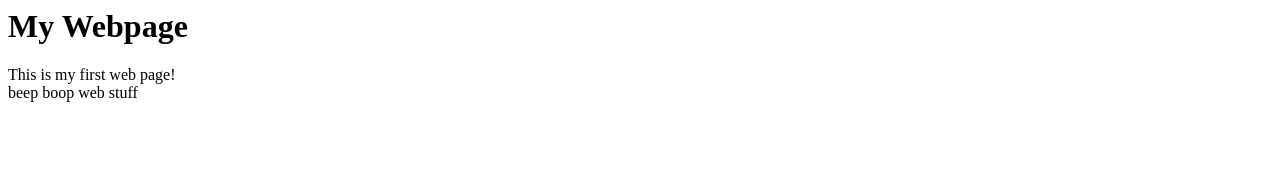
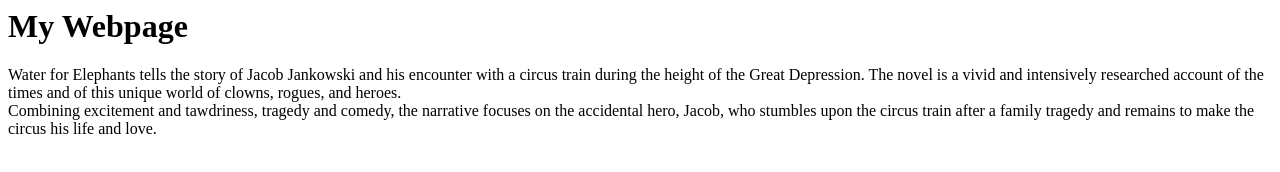
Before and after one commit to kaelim/Web-Design, a plain HTML site: page Assignment5/index.html in a window 1280 px wide. Drawn offline with Linux system fonts and the light colour scheme.

Commit message:
Update index.html

```diff
--- a/Assignment5/index.html
+++ b/Assignment5/index.html
@@ -9,9 +9,10 @@
         My Webpage
     </h1>
     <p>
-        This is my first web page!
+        Water for Elephants tells the story of Jacob Jankowski and his encounter with a circus train during the height of the Great Depression. The novel is a vivid and intensively researched account of the times and of this unique world of clowns, rogues, and heroes.
         <br>
-    beep boop web stuff
+        Combining excitement and tawdriness, tragedy and comedy, the narrative focuses on the accidental hero, Jacob, who stumbles upon the circus train after a family tragedy and remains to make the circus his life and love.
+
     </p>
 </body>
 </html>
```
